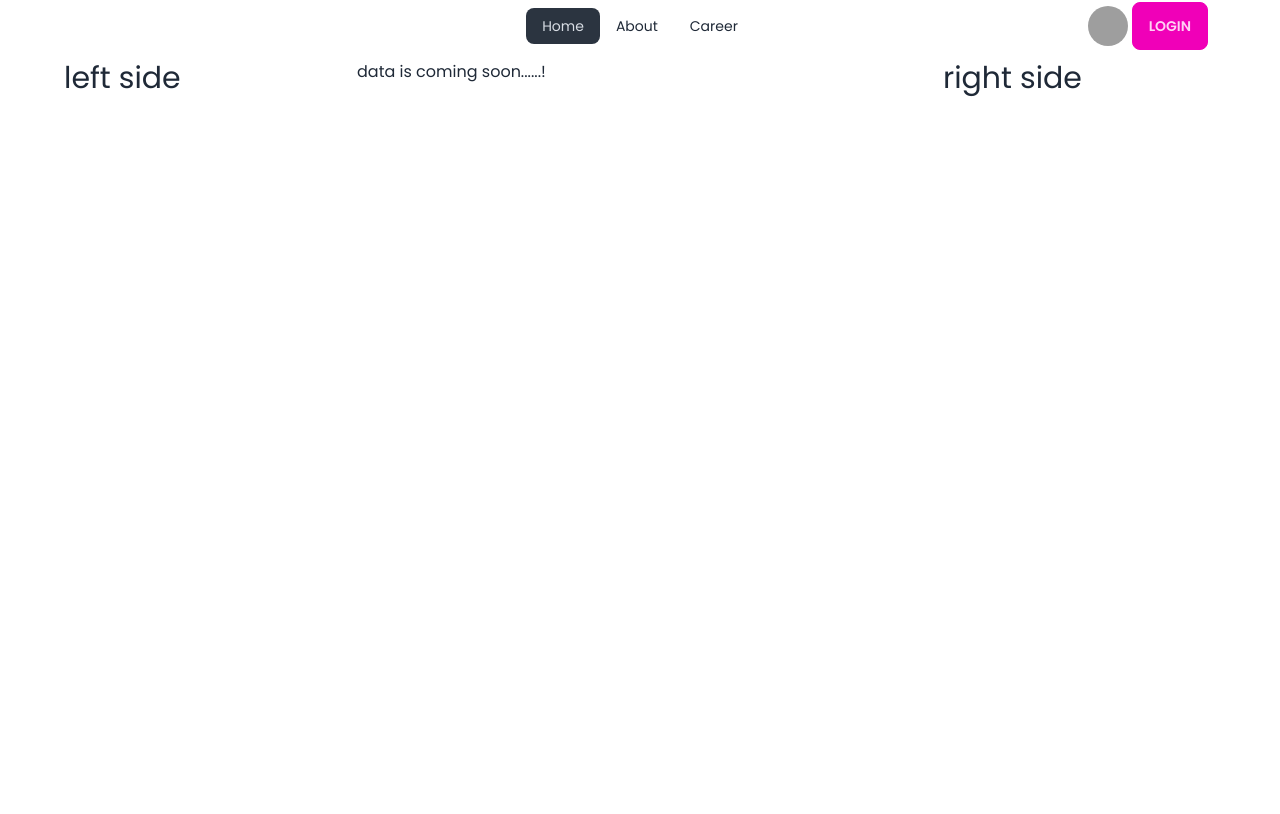
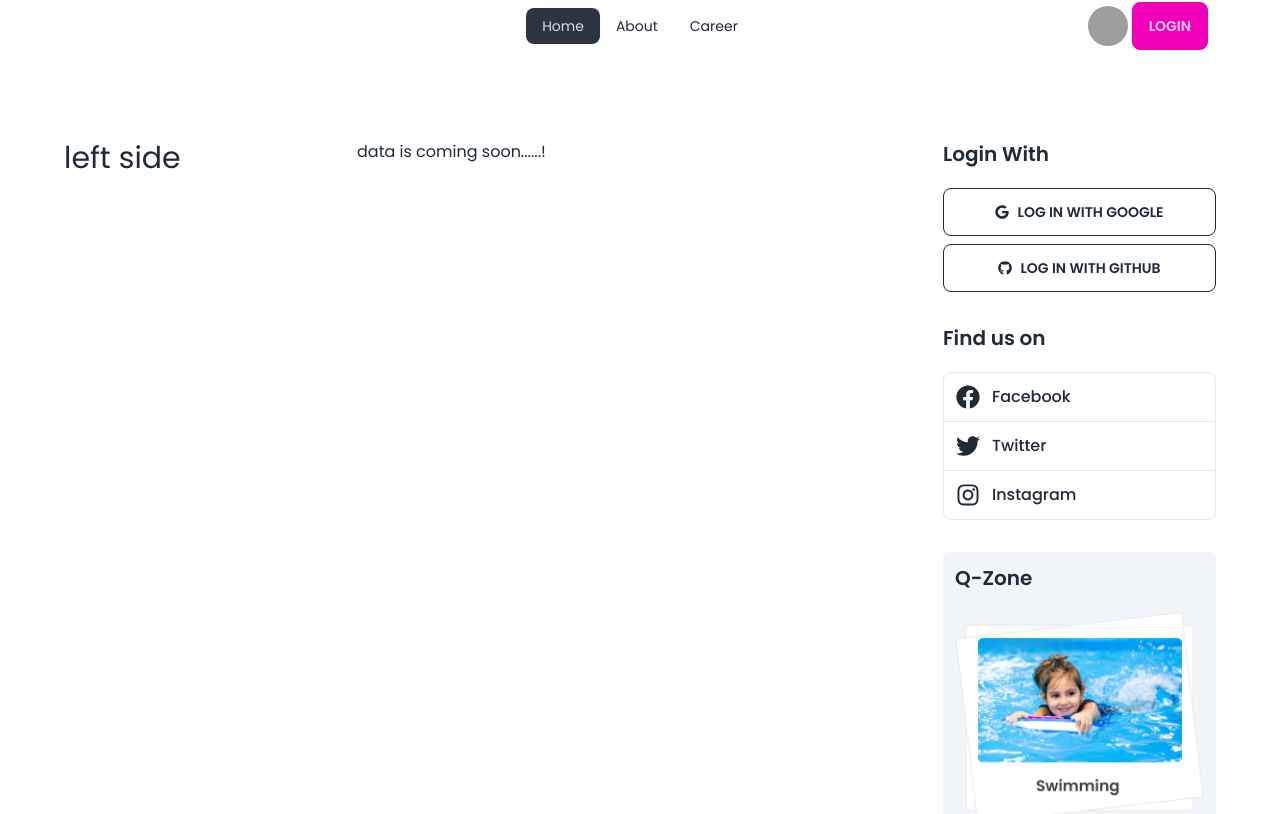
Before and after one commit to Humairaa1/react-dragon-news, a React (Vite) app: page / in a window 1280 px wide. Shown: the part 306-1120 px from the top of the page. Before the commit the page ends 800 px from the top, so only its background shows below. Built offline with nearby package versions, Linux system fonts and the light colour scheme; grey boxes are pictures that could not be loaded.

Commit message:
right side nav

```diff
--- a/package.json
+++ b/package.json
@@ -17,6 +17,7 @@
     "react": "^18.2.0",
     "react-dom": "^18.2.0",
     "react-fast-marquee": "^1.6.1",
+    "react-icons": "^4.11.0",
     "react-router-dom": "^6.16.0",
     "sort-by": "^1.2.0"
   },
--- a/src/pages/home/Home.jsx
+++ b/src/pages/home/Home.jsx
@@ -6,12 +6,12 @@ import RightSideNav from "../../shared/rightSideNav/RightSideNav";
 
 const Home = () => {
     return (
-        <div className="font-poppins max-w-6xl mx-auto">
+        <div className="font-poppins max-w-6xl mx-auto mb-20">
             <Header></Header>
             <BreakingNews></BreakingNews>
             <Navbar></Navbar>
 
-        <div className="grid grid-cols-1 md:grid-cols-4 gap-5">
+        <div className="grid grid-cols-1 md:grid-cols-4 gap-5 mt-20">
             <div>
                 <LeftSideNav></LeftSideNav>
             </div>
--- a/src/shared/rightSideNav/RightSideNav.jsx
+++ b/src/shared/rightSideNav/RightSideNav.jsx
@@ -1,9 +1,50 @@
-
+import { FaGoogle , FaGithub, FaFacebook, FaTwitter, FaInstagram} from 'react-icons/fa';
+import qZone1 from '../../assets/photos/qZone1.png'
+import qZone2 from '../../assets/photos/qZone2.png'
+import qZone3 from '../../assets/photos/qZone3.png'
 
 const RightSideNav = () => {
     return (
         <div>
-            <h1 className="text-3xl">right side</h1>
+            <div>
+            <h1 className="text-xl font-semibold mb-5">Login With</h1>
+            <button className="btn btn-outline  w-full mb-2">
+                <FaGoogle></FaGoogle>
+                Log in with Google
+                </button>
+            <button className="btn btn-outline  w-full">
+                <FaGithub></FaGithub>
+                Log in with Github
+                </button>
+            </div>
+
+            <div className='mt-8'>
+            <h1 className="text-xl font-semibold mb-5">Find us on</h1>
+
+            <div className='border flex items-center p-3 rounded-t-lg'>
+                <FaFacebook className='text-2xl'></FaFacebook>
+                <span className='ml-3 font-medium'>Facebook</span>
+            </div>
+            <div className='border-x flex items-center p-3 '>
+                <FaTwitter className='text-2xl'></FaTwitter>
+                <span className='ml-3 font-medium'>Twitter</span>
+            </div>
+            <div className='border flex items-center p-3 rounded-b-lg'>
+                <FaInstagram className='text-2xl'></FaInstagram>
+                <span className='ml-3 font-medium'>Instagram</span>
+            </div>
+            </div>
+
+            <div className='mt-8 bg-slate-100 p-3 rounded-md'>
+            <h1 className="text-xl font-semibold mb-5">Q-Zone</h1>
+
+            <div className='space-y-5'>
+            <img src={qZone1} alt="" />
+            <img src={qZone2} alt="" />
+            <img src={qZone3} alt="" />
+            </div>
+
+            </div>
         </div>
     );
 };
```
Also changed, not shown: 1 other file (tests, documents, lock files or other folders).
